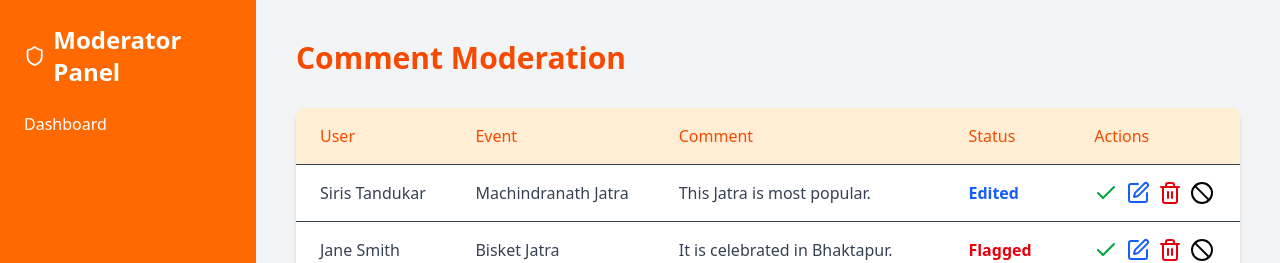
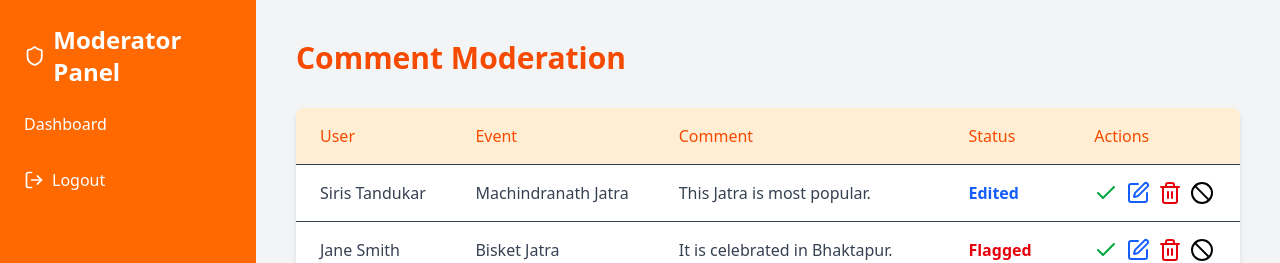
Before and after one commit to sarojbomjan/JatraMaps, a React (Vite) app: page /moderator/dashboard in a window 1280 px wide. Shown: the top 263 px of the page. Built offline with nearby package versions, Linux system fonts and the light colour scheme.

Commit message:
logoutbutton added

```diff
--- a/src/pages/moderatordashboard/dashboard.jsx
+++ b/src/pages/moderatordashboard/dashboard.jsx
@@ -1,13 +1,14 @@
-import { Check, Edit, Trash2, Ban, Shield } from 'lucide-react';
-import backgroundImage from '../../assets/Shikali-Jatra.jpg'
+import { Check, Edit, Trash2, Ban, Shield, LogOut } from 'lucide-react';
+import backgroundImage from '../../assets/Shikali-Jatra.jpg';
 import { useState } from 'react';
+import { useNavigate } from 'react-router-dom';
 
 const initialComments = [
   {
     id: 1,
     user: 'Siris Tandukar',
     eventTitle: 'Machindranath Jatra',
-    comment: 'This Jatra is most popular. ',
+    comment: 'This Jatra is most popular.',
     status: 'Edited',
   },
   {
@@ -30,6 +31,7 @@ export default function ModeratorDashboard() {
   const [comments, setComments] = useState(initialComments);
   const [editingId, setEditingId] = useState(null);
   const [editText, setEditText] = useState('');
+  const navigate = useNavigate();
 
   const updateStatus = (id, newStatus) => {
     setComments(prev =>
@@ -50,6 +52,11 @@ export default function ModeratorDashboard() {
     updateStatus(id, 'Edited');
   };
 
+  const handleLogout = () => {
+    localStorage.clear();
+    navigate('/login');
+  };
+
   return (
     <div
       className="flex min-h-screen bg-white"
@@ -68,6 +75,13 @@ export default function ModeratorDashboard() {
         </div>
         <ul className="space-y-4">
           <li className="font-medium hover:text-orange-200 cursor-pointer">Dashboard</li>
+          <li
+            onClick={handleLogout}
+            className="flex items-center space-x-2 font-medium text-white hover:text-orange-200 cursor-pointer mt-8"
+          >
+            <LogOut className="w-5 h-5" />
+            <span>Logout</span>
+          </li>
         </ul>
       </aside>
 
@@ -110,7 +124,17 @@ export default function ModeratorDashboard() {
                     )}
                   </td>
                   <td
-                    className={`px-6 py-4 font-semibold ${status === 'Approved' ? 'text-green-600' : status === 'Deleted' ? 'text-red-600' : status === 'Edited' ? 'text-blue-600' : status === 'Banned' ? 'text-black' : 'text-red-600'}`}
+                    className={`px-6 py-4 font-semibold ${
+                      status === 'Approved'
+                        ? 'text-green-600'
+                        : status === 'Deleted'
+                        ? 'text-red-600'
+                        : status === 'Edited'
+                        ? 'text-blue-600'
+                        : status === 'Banned'
+                        ? 'text-black'
+                        : 'text-red-600'
+                    }`}
                   >
                     {status}
                   </td>
```
